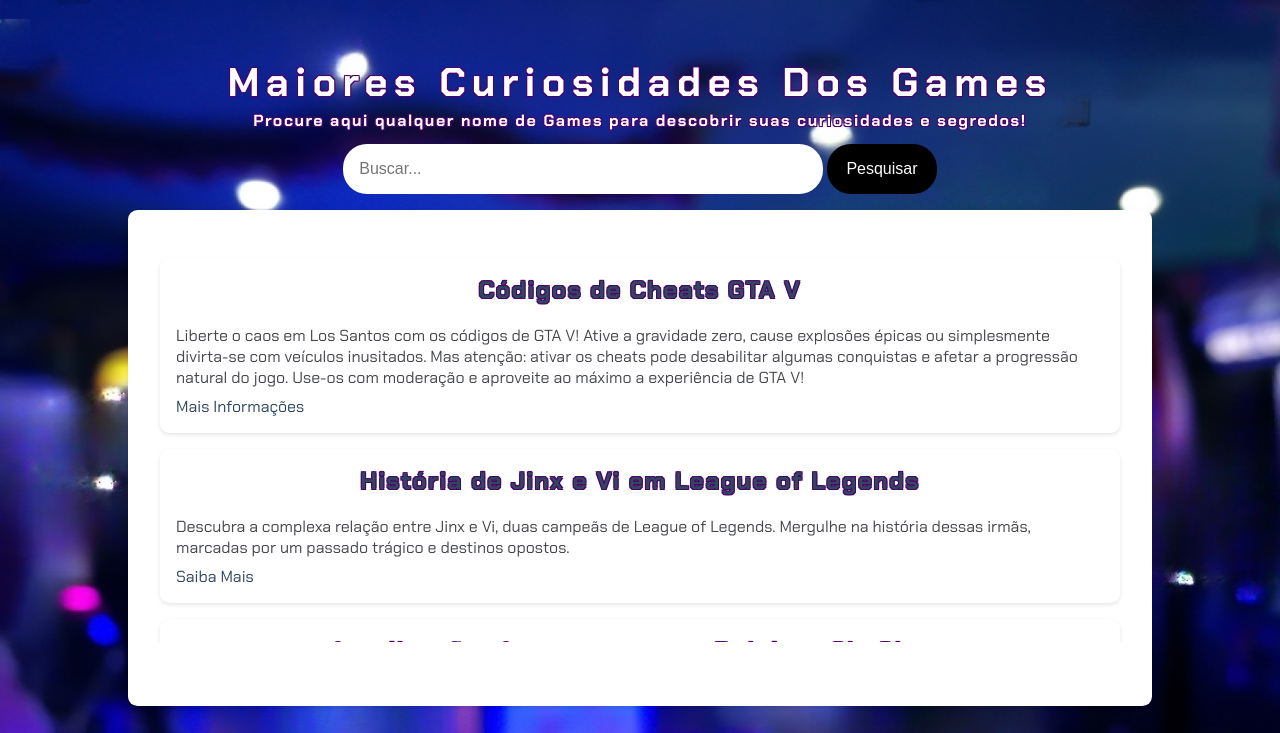
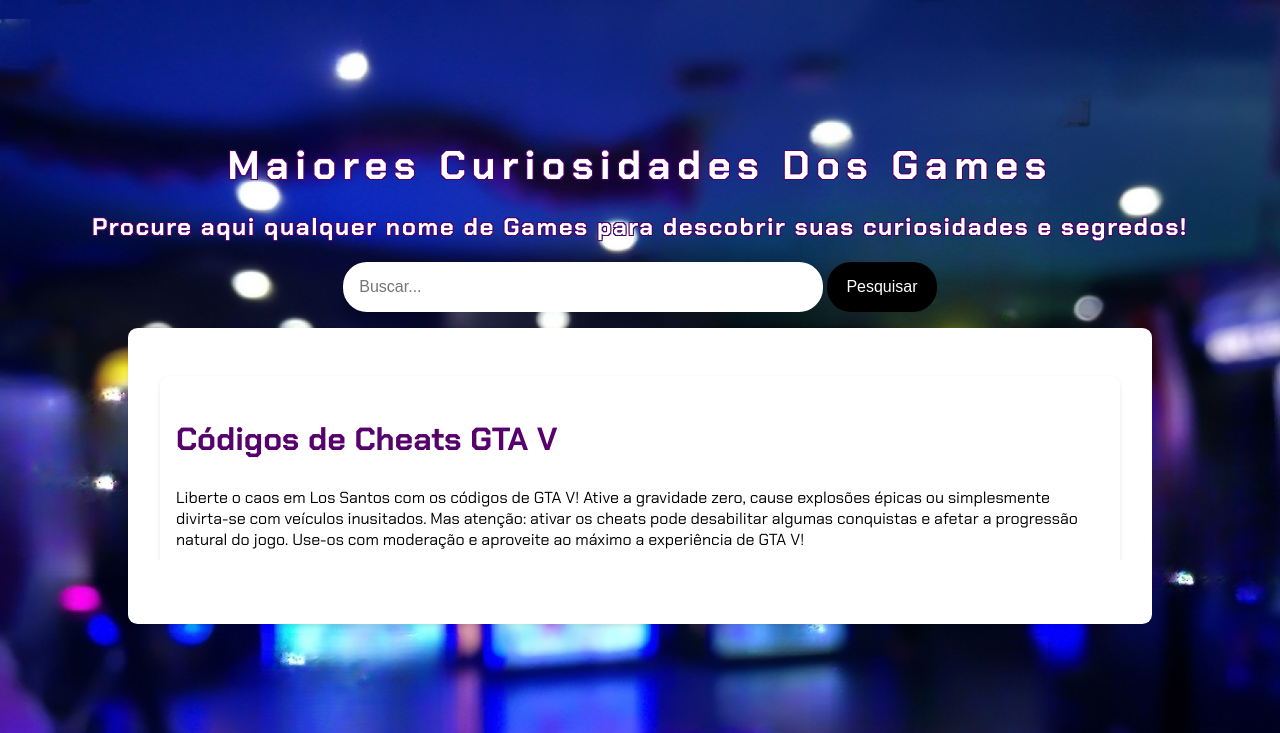
Before and after one commit to pedrolubacheski/Projeto-Alura, a plain HTML site: page index.html in a window 1280 px wide. Shown: the top 733 px of the page. Drawn offline with Linux system fonts and the light colour scheme; a script that the page names is missing.

Commit message:
Update styles.css

```diff
--- a/styles.css
+++ b/styles.css
@@ -46,7 +46,7 @@ h1 {
     margin-bottom: 0.1rem;
 }
 
-h2{
+.header-custom{
     font-size: 1rem;
     color: #ffffff;
     text-align: center;
@@ -93,13 +93,13 @@ section button {
 /* Adiciona efeito hover ao botão de pesquisa */
 section button:hover {
     background-color: purple;
-    box-shadow: 0 4px 8px rgba(0, 0, 0, 0.2);
+    box-shadow: 0 4px 8px rgba(102, 1, 97, 0.2);
 }
 
 /* Estiliza a caixa de resultados da pesquisa */
 .resultados-pesquisa {
     width: 60rem;
-    height: 46vh;
+    height: 21vh;
     overflow-y: auto;
     margin-top: 1rem;
     padding: 1rem;
@@ -117,14 +117,14 @@ section button:hover {
 
 /* Estiliza os títulos dentro dos itens de resultado */
 .item-resultado h2 {
-    font-size: 1.5rem;
-    color: #222831;
+    font-size: 2rem;
+    color: #57016d;
 }
 
 /* Estiliza os links dentro dos itens de resultado */
 .item-resultado a {
     text-decoration: none;
-    color: #30475E;
+    color: #57016d;
 }
 
 /* Estiliza os links quando são passados o mouse sobre */
@@ -134,7 +134,7 @@ section button:hover {
 
 /* Estiliza a descrição meta dentro dos itens de resultado */
 .descricao-meta {
-    color: #45474B;
+    color: #000000;
     margin: 0.5rem 0;
 }
 
```
